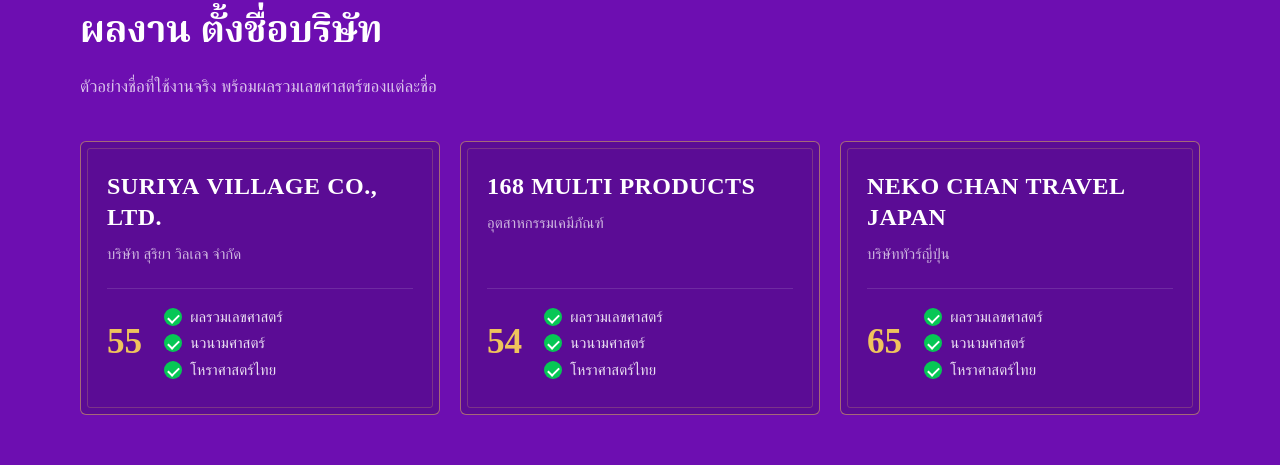
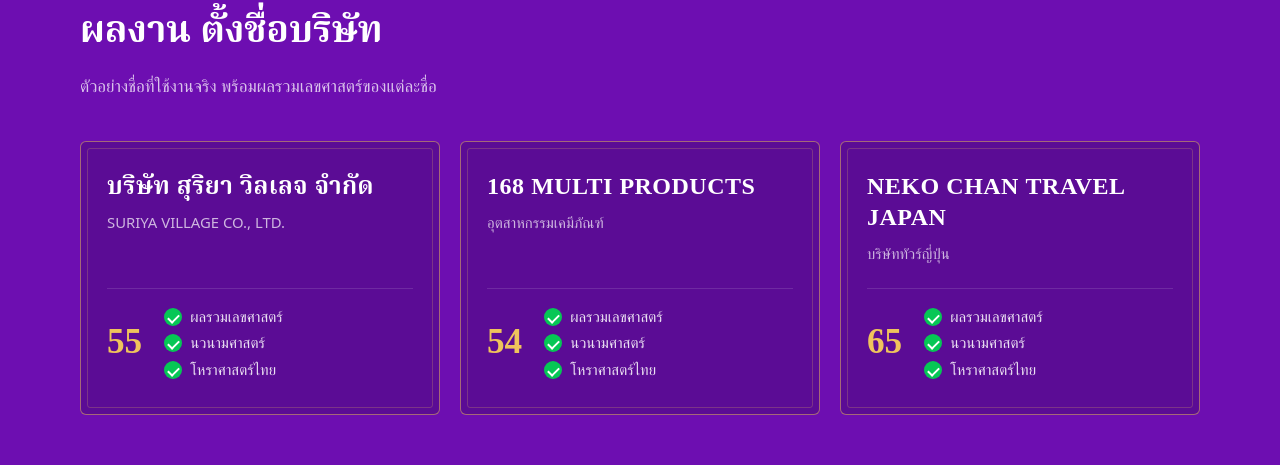
Before and after one commit to kangpla2530/theluckyname-landing, a plain HTML site: page index.html in a window 1280 px wide. Shown: the part 2162-2627 px from the top of the page. Drawn offline with Linux system fonts and the light colour scheme; a web font is replaced by a local one.

Commit message:
SURIYA card: Thai company name first
Co-Authored-By: Claude Opus 5.5 <noreply@anthropic.com>

```diff
--- a/index.html
+++ b/index.html
@@ -545,7 +545,7 @@ footer .disclaim{flex-basis:100%;border-top:1px solid rgba(255,255,255,.1);paddi
       <p class="lede">ตัวอย่างชื่อที่ใช้งานจริง พร้อมผลรวมเลขศาสตร์ของแต่ละชื่อ</p>
     </div>
     <div class="plates">
-      <article class="plate"><div class="name">SURIYA VILLAGE CO., LTD.</div><div class="kind">บริษัท สุริยา วิลเลจ จำกัด</div><div class="score"><b>55</b><ul class="ok"><li>ผลรวมเลขศาสตร์</li><li>นวนามศาสตร์</li><li>โหราศาสตร์ไทย</li></ul></div></article>
+      <article class="plate"><div class="name">บริษัท สุริยา วิลเลจ จำกัด</div><div class="kind">SURIYA VILLAGE CO., LTD.</div><div class="score"><b>55</b><ul class="ok"><li>ผลรวมเลขศาสตร์</li><li>นวนามศาสตร์</li><li>โหราศาสตร์ไทย</li></ul></div></article>
       <article class="plate"><div class="name">168 MULTI PRODUCTS</div><div class="kind">อุตสาหกรรมเคมีภัณฑ์</div><div class="score"><b>54</b><ul class="ok"><li>ผลรวมเลขศาสตร์</li><li>นวนามศาสตร์</li><li>โหราศาสตร์ไทย</li></ul></div></article>
       <article class="plate"><div class="name">NEKO CHAN TRAVEL JAPAN</div><div class="kind">บริษัททัวร์ญี่ปุ่น</div><div class="score"><b>65</b><ul class="ok"><li>ผลรวมเลขศาสตร์</li><li>นวนามศาสตร์</li><li>โหราศาสตร์ไทย</li></ul></div></article>
     </div>
```
